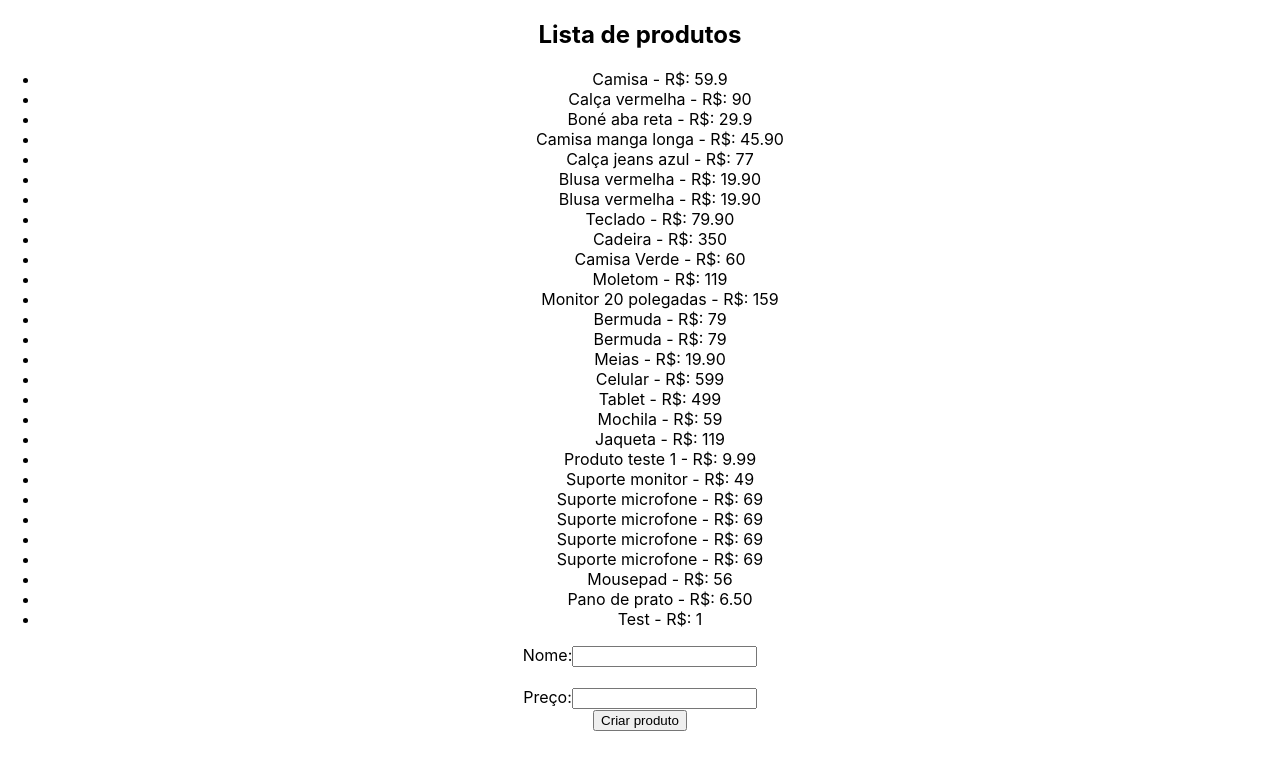
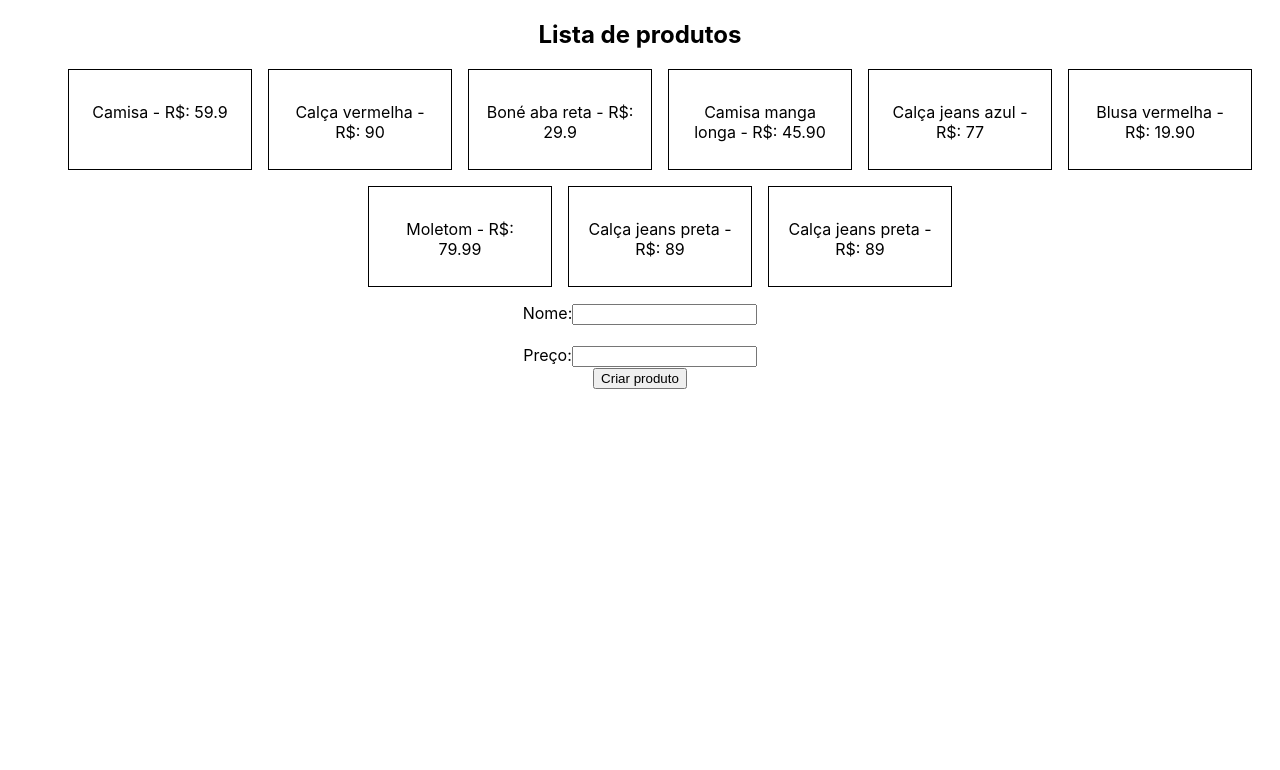
Before and after one commit to GilbertoASJ/ReactJs-Course, a React (Create React App) app in the folder 6_http_react/: page / in a window 1280 px wide. Shown: the top 770 px of the page. Built offline with nearby package versions, Linux system fonts and the light colour scheme; data requests are answered from the project's data file.

Commit message:
Feature: :sparkles: Handling errors

```diff
--- a/6_http_react/data/db.json
+++ b/6_http_react/data/db.json
@@ -31,114 +31,19 @@
       "id": 6
     },
     {
-      "name": "Blusa vermelha",
-      "price": "19.90",
+      "name": "Moletom",
+      "price": "79.99",
       "id": 7
     },
     {
-      "name": "Teclado",
-      "price": "79.90",
+      "name": "Calça jeans preta",
+      "price": "89",
       "id": 8
     },
     {
-      "name": "Cadeira",
-      "price": "350",
+      "name": "Calça jeans preta",
+      "price": "89",
       "id": 9
-    },
-    {
-      "name": "Camisa Verde",
-      "price": "60",
-      "id": 10
-    },
-    {
-      "name": "Moletom",
-      "price": "119",
-      "id": 11
-    },
-    {
-      "name": "Monitor 20 polegadas",
-      "price": "159",
-      "id": 12
-    },
-    {
-      "name": "Bermuda",
-      "price": "79",
-      "id": 13
-    },
-    {
-      "name": "Bermuda",
-      "price": "79",
-      "id": 14
-    },
-    {
-      "name": "Meias",
-      "price": "19.90",
-      "id": 15
-    },
-    {
-      "name": "Celular",
-      "price": "599",
-      "id": 16
-    },
-    {
-      "name": "Tablet",
-      "price": "499",
-      "id": 17
-    },
-    {
-      "name": "Mochila",
-      "price": "59",
-      "id": 18
-    },
-    {
-      "name": "Jaqueta",
-      "price": "119",
-      "id": 19
-    },
-    {
-      "name": "Produto teste 1",
-      "price": "9.99",
-      "id": 20
-    },
-    {
-      "name": "Suporte monitor",
-      "price": "49",
-      "id": 21
-    },
-    {
-      "name": "Suporte microfone",
-      "price": "69",
-      "id": 22
-    },
-    {
-      "name": "Suporte microfone",
-      "price": "69",
-      "id": 23
-    },
-    {
-      "name": "Suporte microfone",
-      "price": "69",
-      "id": 24
-    },
-    {
-      "name": "Suporte microfone",
-      "price": "69",
-      "id": 25
-    },
-    {
-      "name": "Mousepad",
-      "price": "56",
-      "id": 26
-    },
-    {
-      "name": "Pano de prato",
-      "price": "6.50",
-      "id": 27
-    },
-    {
-      "name": "Test",
-      "price": "1",
-      "id": 28
     }
   ]
 }
--- a/6_http_react/src/App.css
+++ b/6_http_react/src/App.css
@@ -2,37 +2,17 @@
   text-align: center;
 }
 
-.App-logo {
-  height: 40vmin;
-  pointer-events: none;
+.App ul {
+  list-style: none;
+  display: flex;
+  gap: 16px;
+  flex-wrap: wrap;
+  justify-content: center;
 }
 
-@media (prefers-reduced-motion: no-preference) {
-  .App-logo {
-    animation: App-logo-spin infinite 20s linear;
-  }
+.App ul li {
+  padding: 32px 16px;
+  border: 1px solid black;
+  width: 150px;
+  height: 35px;
 }
-
-.App-header {
-  background-color: #282c34;
-  min-height: 100vh;
-  display: flex;
-  flex-direction: column;
-  align-items: center;
-  justify-content: center;
-  font-size: calc(10px + 2vmin);
-  color: white;
-}
-
-.App-link {
-  color: #61dafb;
-}
-
-@keyframes App-logo-spin {
-  from {
-    transform: rotate(0deg);
-  }
-  to {
-    transform: rotate(360deg);
-  }
-}
--- a/6_http_react/src/App.jsx
+++ b/6_http_react/src/App.jsx
@@ -10,7 +10,7 @@ function App() {
 
     const [products, setProducts] = useState([])
 
-    const { data: items, httpConfig, loading } = useFetch(url)
+    const { data: items, httpConfig, loading, error } = useFetch(url)
     const [productName, setProductName] = useState("")
     const [productPrice, setProductPrice] = useState("")
 
@@ -63,10 +63,12 @@ function App() {
         <div className="App">
             <h2>Lista de produtos</h2>
 
+            {error && <p>{error}</p>}
+
             {/* 6 - Loading */}
             {loading && <img src="loading.svg" alt="Loading" height="32px" />}
 
-            {!loading && (
+            {!error && (
                  <ul>
                     {items && items.map((product) => (
 
--- a/6_http_react/src/hooks/useFetch.jsx
+++ b/6_http_react/src/hooks/useFetch.jsx
@@ -12,6 +12,9 @@ export const useFetch = (url) => {
 
 	// 6 - Loading
     const [loading, setLoading] = useState(false)
+
+    // 8 - Tratando erros
+    const [error, setError] = useState(null)
 
 	const httpConfig = (data, method) => {
 
@@ -34,10 +37,18 @@ export const useFetch = (url) => {
 
 			setLoading(true)
 
-			const res = await fetch(url)
-			const json = await res.json()
+			try	{
 
-			setData(json)
+				const res = await fetch(url)
+				const json = await res.json()
+
+				setData(json)
+
+			} catch(error) {
+
+				console.log(error.message)
+				setError('Houve um erro ao carregar os dados do servidor! Tente novamente mais tarde')
+			}
 
 			setLoading(false)
 		}
@@ -66,5 +77,5 @@ export const useFetch = (url) => {
 
 	}, [config, method, url])
 
-	return { data, httpConfig, loading }
+	return { data, httpConfig, loading, error }
 }
```
